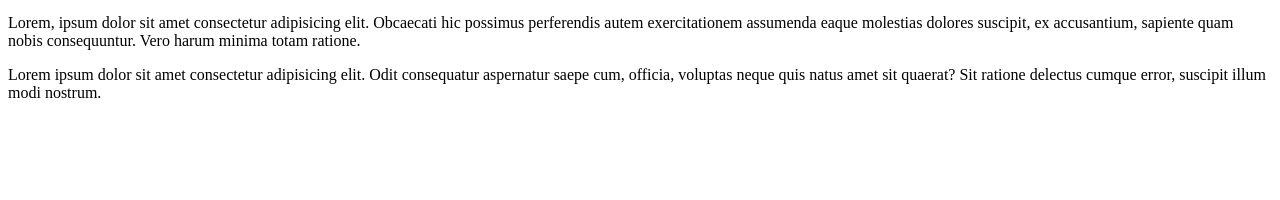
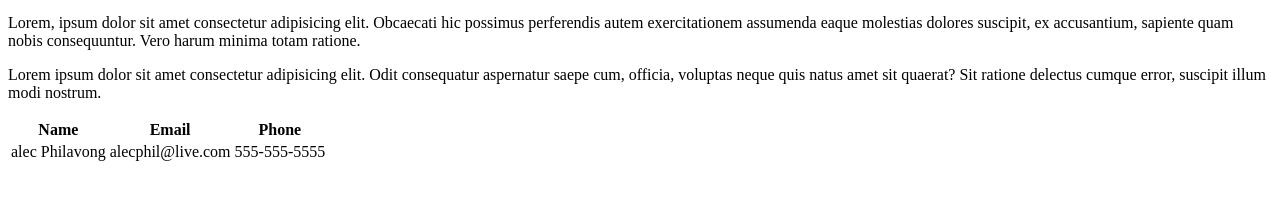
Before and after one commit to AlecPhil98/simple-_travel_site, a plain HTML site: page index.html in a window 1280 px wide. Shown: the part 118-318 px from the top of the page. Drawn offline with Linux system fonts and the light colour scheme.

Commit message:
added content to my homepage

```diff
--- a/index.html
+++ b/index.html
@@ -16,13 +16,29 @@
         <li><a href="cityimages.html">Images</a>
 
         </li>
+        <section>
     </ul>
     <p>Lorem, ipsum dolor sit amet consectetur adipisicing elit. Obcaecati hic possimus perferendis autem exercitationem
         assumenda eaque molestias dolores suscipit, ex accusantium, sapiente quam nobis consequuntur. Vero harum minima
         totam ratione.</p>
     <p>Lorem ipsum dolor sit amet consectetur adipisicing elit. Odit consequatur aspernatur saepe cum, officia, voluptas
         neque quis natus amet sit quaerat? Sit ratione delectus cumque error, suscipit illum modi nostrum.</p>
+    </section>
 
+    <section>
+        <table>
+            <th>Name</th>
+            <th>Email</th>
+            <th>Phone</th>
+            </tr>
+            <tr>
+                <td>alec Philavong</td>
+                <td>alecphil@live.com</td>
+                <td>555-555-5555</td>
+            </tr>
+        </table>
+        <tr>
+    </section>
 </body>
 
 </html>
```
Also changed, not shown: cityimages.html (+1 -0 lines).
